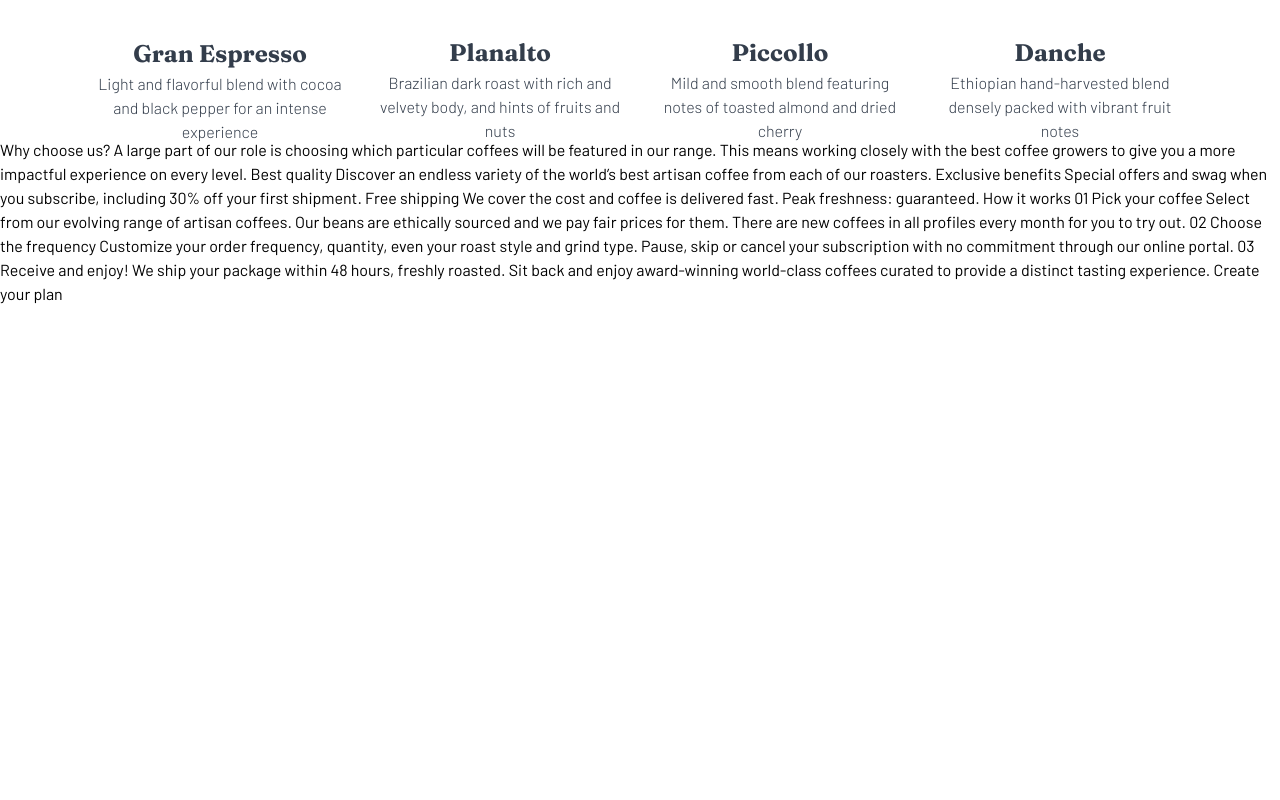
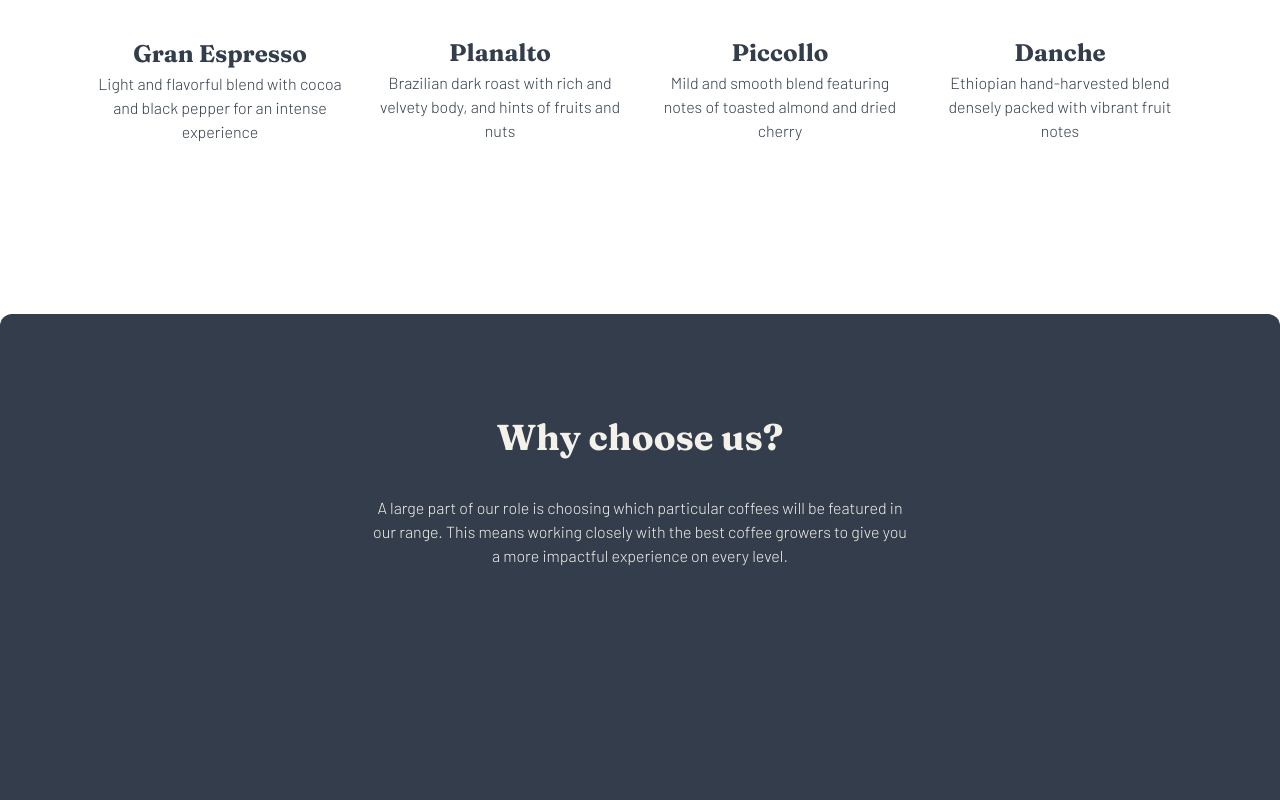
Before and after one commit to k-monnik/coffeeroasters-subscription, a React (Create React App) app: page / in a window 1280 px wide. Shown: the part 1300-2100 px from the top of the page. Before the commit the page ends 1606 px from the top, so only its background shows below. Built offline with nearby package versions, Linux system fonts and the light colour scheme.

Commit message:
add styling to -why choose us- box on home page

```diff
--- a/src/components/Home.js
+++ b/src/components/Home.js
@@ -9,7 +9,7 @@ const Home = () => {
     return (
         <div className='w-full'>
             <div className='container relative'>
-                <img src={hero} alt='french coffee press set on a dark background with a small clear glass and a small pile of whole espresso beans in the foreground of the right corner ' className='mx-auto block object-cover max-w-7xl h-3/4 rounded-xl shadow-2xl' />
+                <img src={hero} alt='french coffee press set on a dark background with a small clear glass and a small pile of whole espresso beans in the foreground of the right corner ' className='mx-auto block object-cover w-[1280px] h-[600px] rounded-xl shadow-2xl' />
                 <div className='absolute inset-y-24 inset-x-52 text-white'>
                     <h1 className='text-7xl font-Fraunces font-bold'>Great coffee<br></br> made simple.</h1>
                     <p className='mt-8 font-thin text-cream/80'>Start your mornings with the world’s best coffees. Try our <br></br>  expertly curated artisan coffees from our best roasters <br></br> delivered directly to your door, at your schedule.</p>
@@ -52,6 +52,16 @@ const Home = () => {
                     </div>
                 </div>
             </div>
+            <div className='w-[1280px] h-[728px] bg-dark-grey-blue rounded-xl my-44 mx-auto'>
+                <div className='object-center align-center py-24'>
+                    <h1 className='font-Fraunces font-bold text-4xl text-wheat flex justify-center mb-8'>Why choose us?</h1>
+                    <p className='font-Barlow font-light text-wheat flex justify-center text-center w-[540px] align-middle mx-auto'>
+                        A large part of our role is choosing which particular coffees will be featured
+                        in our range. This means working closely with the best coffee growers to give
+                        you a more impactful experience on every level.
+                    </p>
+                </div>
+            </div>
 
             <p>
 
@@ -74,11 +84,6 @@ const Home = () => {
 
 
 
-                Why choose us?
-
-                A large part of our role is choosing which particular coffees will be featured
-                in our range. This means working closely with the best coffee growers to give
-                you a more impactful experience on every level.
 
                 Best quality
                 Discover an endless variety of the world’s best artisan coffee from each of our roasters.
```
